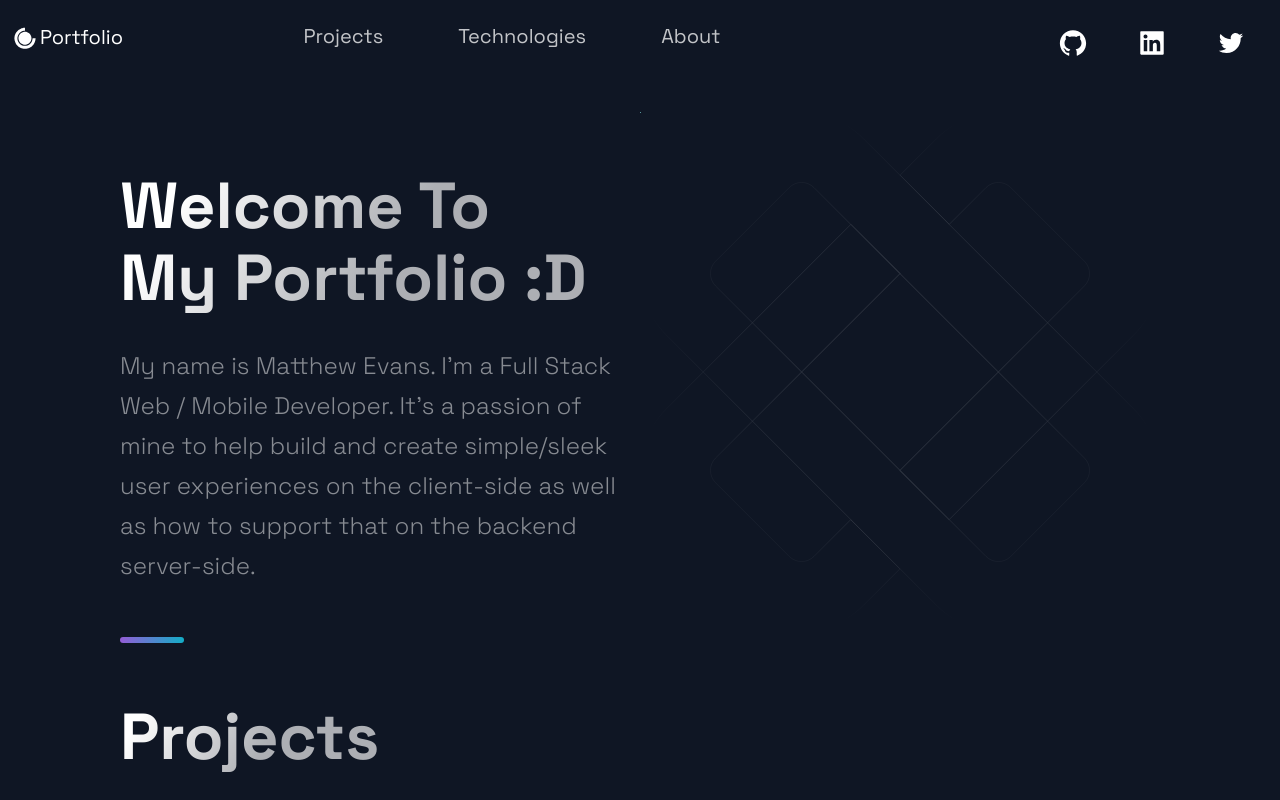
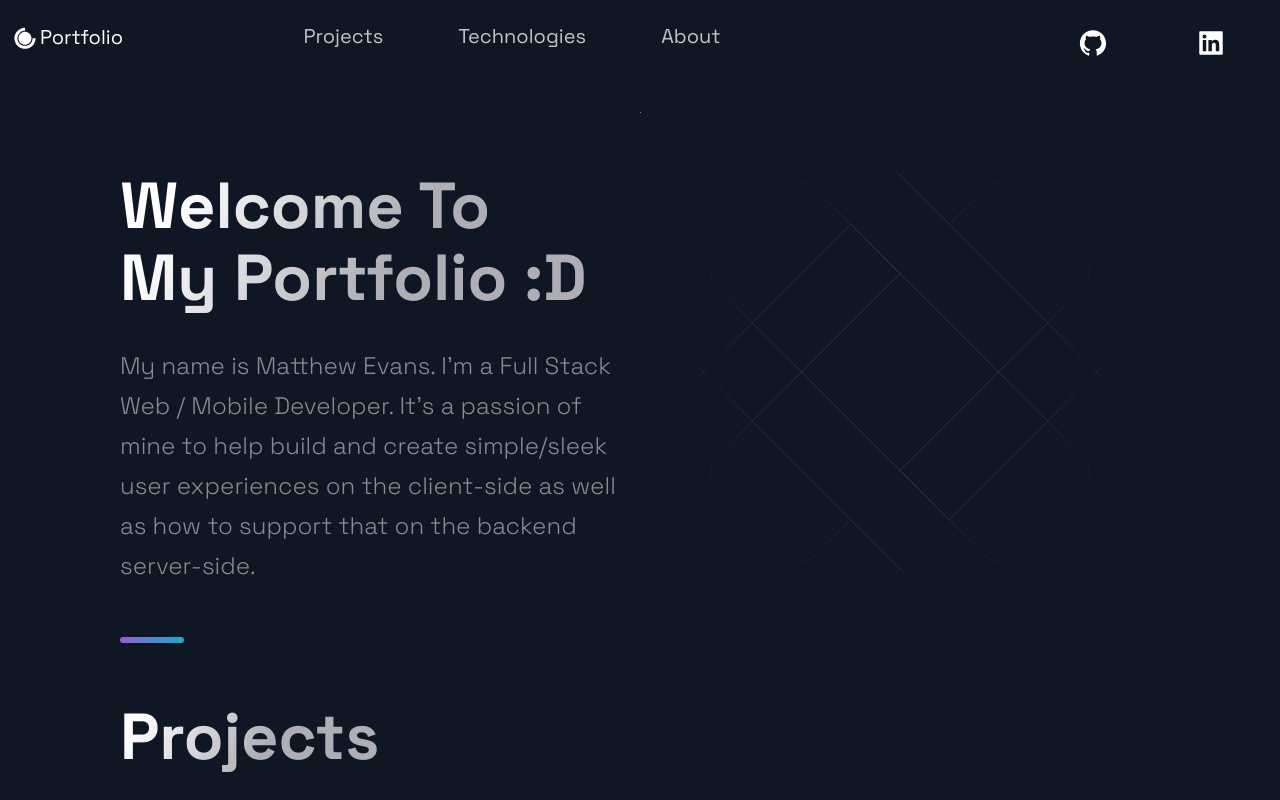
Before and after one commit to chillbroskie/firstPortfolio, a Next.js app: page / in a window 1280 px wide. Shown: the top 800 px of the page. Built offline with nearby package versions, Linux system fonts and the light colour scheme.

Commit message:
removed twitter

```diff
--- a/src/components/Footer/Footer.js
+++ b/src/components/Footer/Footer.js
@@ -28,9 +28,6 @@ const Footer = () => {
           <SocialIcons href="https://www.linkedin.com/in/matt-evans-a90186200/" target="_blank" rel="noreferrer noopener">
             <AiFillLinkedin size="3rem" />
           </SocialIcons>
-          <SocialIcons href="https://twitter.com/chillbroskie" target="_blank" rel="noreferrer noopener">
-            <AiOutlineTwitter size="3rem" />
-          </SocialIcons>
         </SocialContainer>
       </SocialIconsContainer>
     </FooterWrapper>
--- a/src/components/Header/Header.js
+++ b/src/components/Header/Header.js
@@ -38,9 +38,6 @@ const Header = () =>  (
       <SocialIcons href="https://www.linkedin.com/in/matt-evans-a90186200/" target="_blank" rel="noreferrer noopener">
         <AiFillLinkedin size="3rem" />
       </SocialIcons>
-      <SocialIcons href="https://twitter.com/chillbroskie" target="_blank" rel="noreferrer noopener">
-        <AiOutlineTwitter size="3rem" />
-      </SocialIcons>
     </Div3>
   </Container>
 );
```
